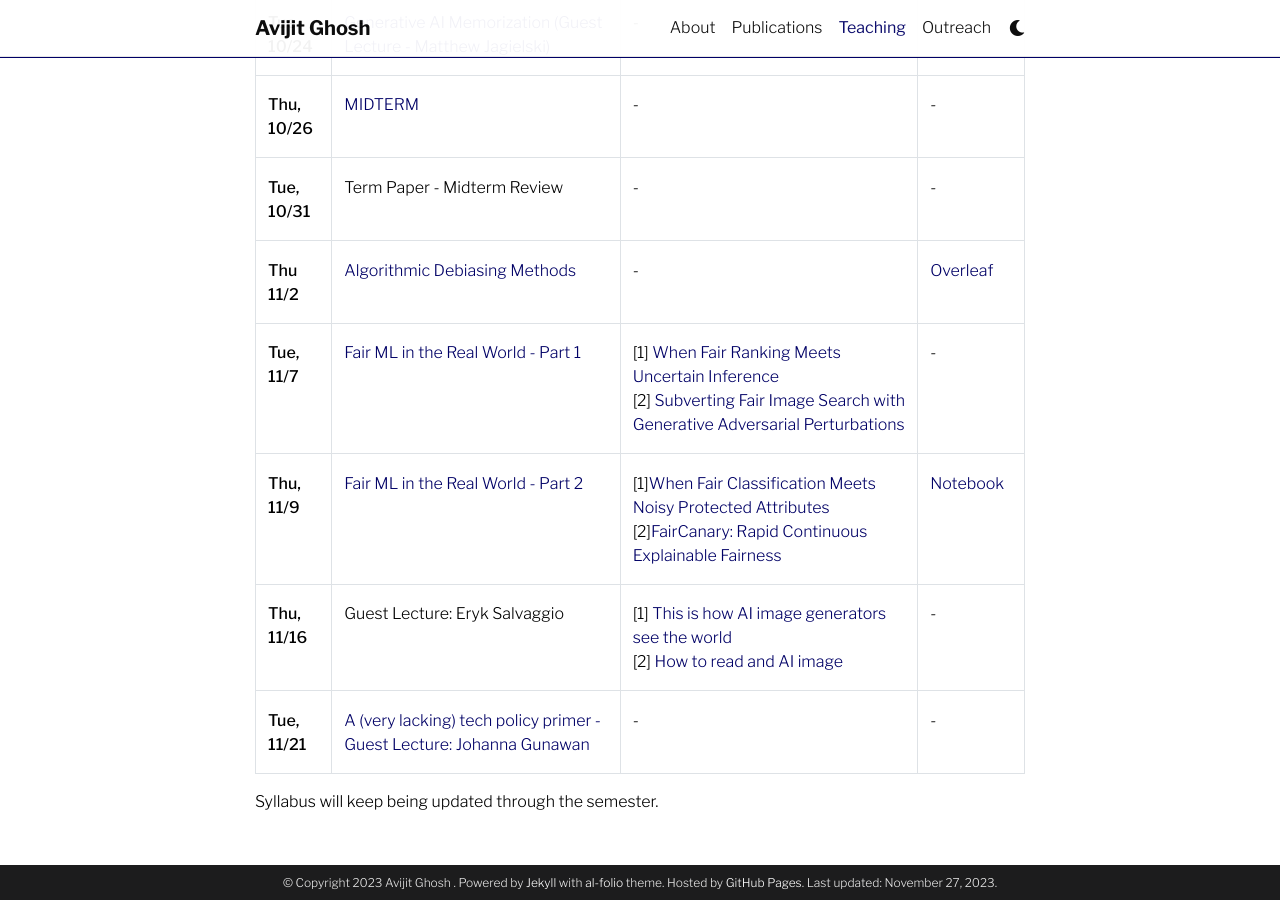
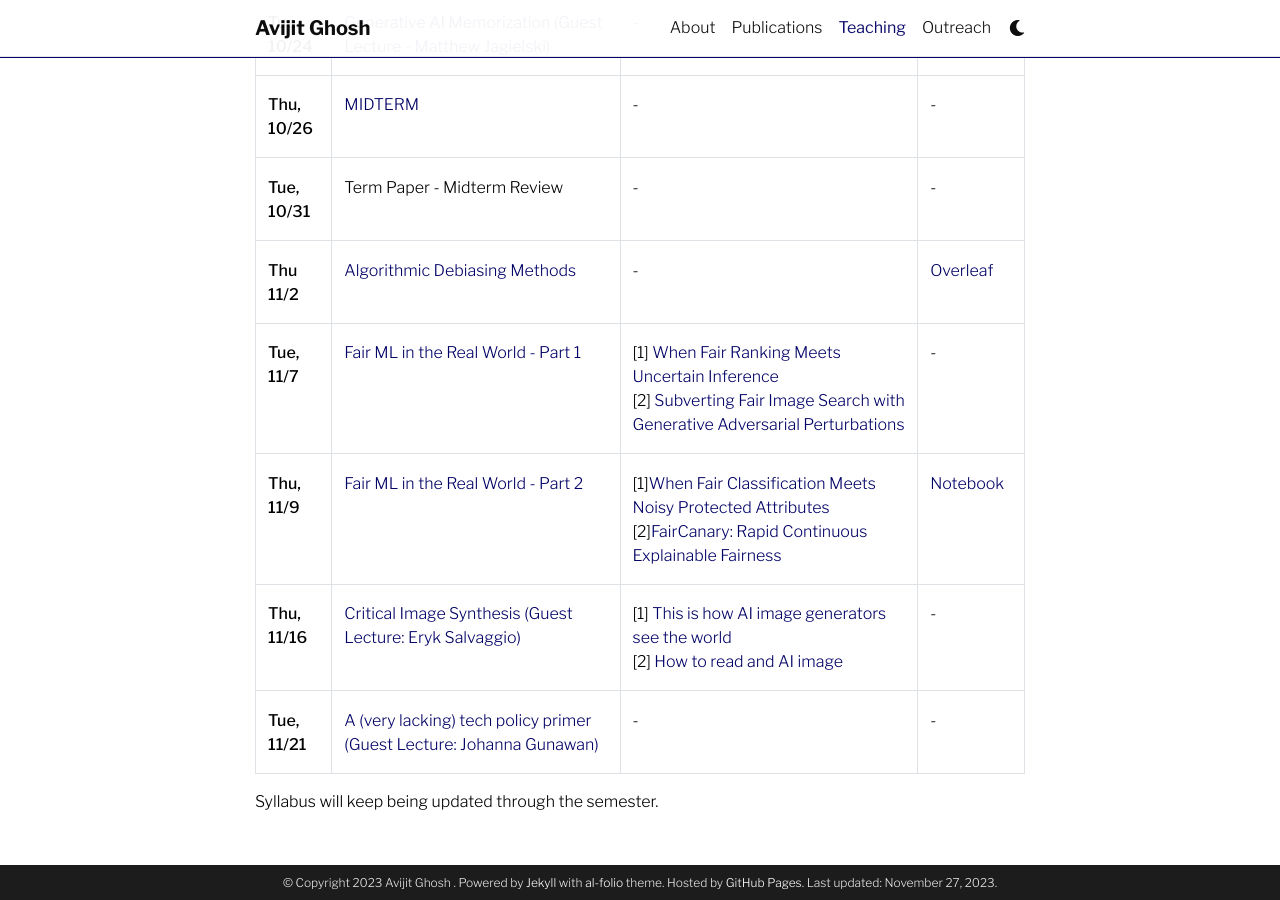
Before and after one commit to evijit/evijit.github.io, a Jekyll site: the page built from _pages/teaching.md, in a window 1280 px wide and 900 px high, scrolled down 2274 px. Built offline with Jekyll 4.4.1, drawn with Linux system fonts in a browser that asks for light colours; comment, search, counter and statistics services are not loaded; a style sheet for code colours, icons or effects is not loaded.

```diff
--- a/_pages/teaching.md
+++ b/_pages/teaching.md
@@ -40,8 +40,8 @@ Knowledge of Python and ML fundamentals (DS 3000 or equivalent)
 | **Thu 11/2** | [Algorithmic Debiasing Methods](https://evijit.io/materials/Lecture_12_Algorithmic_Debiasing.pdf)  | - | [Overleaf](https://www.overleaf.com/read/dshshdwvpvjn#06c821) |
 | **Tue, 11/7** | [Fair ML in the Real World - Part 1](https://evijit.io/materials/Lecture_13_Real_World_Problems_Part1.pdf)  |  [1] [When Fair Ranking Meets Uncertain Inference](https://dl.acm.org/doi/pdf/10.1145/3404835.3462850)<br>[2] [Subverting Fair Image Search with Generative Adversarial Perturbations](https://dl.acm.org/doi/pdf/10.1145/3531146.3533128) | - |
 | **Thu, 11/9** | [Fair ML in the Real World - Part 2](https://evijit.io/materials/Lecture_14_Real_World_Problems_Part2.pdf)  |  [1][When Fair Classification Meets Noisy Protected Attributes](https://arxiv.org/pdf/2307.03306.pdf) <br> [2][FairCanary: Rapid Continuous Explainable Fairness](https://arxiv.org/pdf/2106.07057.pdf) | [Notebook](https://colab.research.google.com/drive/1nGY70jcrQSESMBV1cfo__WfUNJerU3yb) |
-| **Thu, 11/16** | Guest Lecture: Eryk Salvaggio  | [1] [This is how AI image generators see the world](https://www.washingtonpost.com/technology/interactive/2023/ai-generated-images-bias-racism-sexism-stereotypes/) <br> [2] [How to read and AI image](https://cyberneticforests.substack.com/p/how-to-read-an-ai-image)  | - |
-| **Tue, 11/21** | [A (very lacking) tech policy primer - Guest Lecture: Johanna Gunawan](https://evijit.io/materials/Johanna_Gunawan_Policy_Primer.pdf)  |  - | - |
+| **Thu, 11/16** | [Critical Image Synthesis (Guest Lecture: Eryk Salvaggio)](https://docs.google.com/presentation/d/153qJsw7qj9sj_s98h6z58CVHVtptGTge9kmdPvRp-pg/edit?usp=sharing)  | [1] [This is how AI image generators see the world](https://www.washingtonpost.com/technology/interactive/2023/ai-generated-images-bias-racism-sexism-stereotypes/) <br> [2] [How to read and AI image](https://cyberneticforests.substack.com/p/how-to-read-an-ai-image)  | - |
+| **Tue, 11/21** | [A (very lacking) tech policy primer (Guest Lecture: Johanna Gunawan)](https://evijit.io/materials/Johanna_Gunawan_Policy_Primer.pdf)  |  - | - |
 
 
 
```
